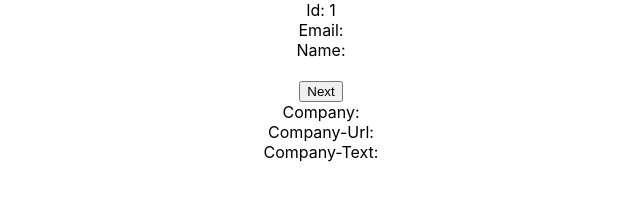
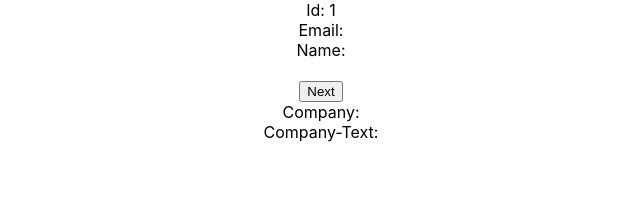
Before and after one commit to josef-diazlopez/curso-react-atsistemas, a React (Create React App) app: page / in a window 1280 px wide. Shown: the top 212 px of the page, without its empty margins (319-959 px from the left). Built offline with nearby package versions, Linux system fonts and the light colour scheme; no server answers.

Commit message:
add router

```diff
--- a/package.json
+++ b/package.json
@@ -11,6 +11,7 @@
     "react": "^17.0.0",
     "react-dom": "^17.0.0",
     "react-icons": "^3.11.0",
+    "react-router": "^5.2.0",
     "react-scripts": "3.4.4"
   },
   "scripts": {
--- a/src/pages/User.jsx
+++ b/src/pages/User.jsx
@@ -36,8 +36,7 @@ export class User extends Component {
                     </button>
                 </div>
                 <div>Company: {this.state.company}</div>
-                <div>Company-Url: {this.state.url}</div>
-                <div>Company-Text: {this.state.text}</div>
+                <div>Company-Text: {this.state.url}</div>
             </>
         )
     };
```
Also changed, not shown: 1 other file (tests, documents, lock files or other folders).
